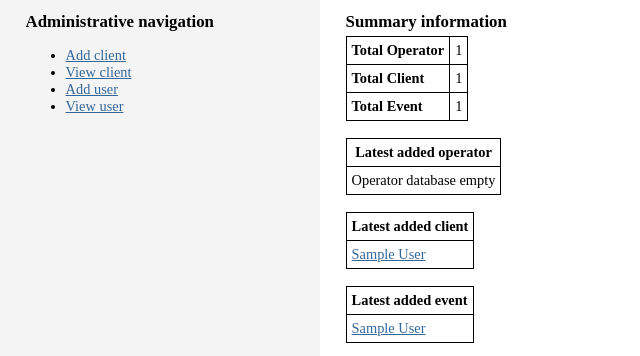
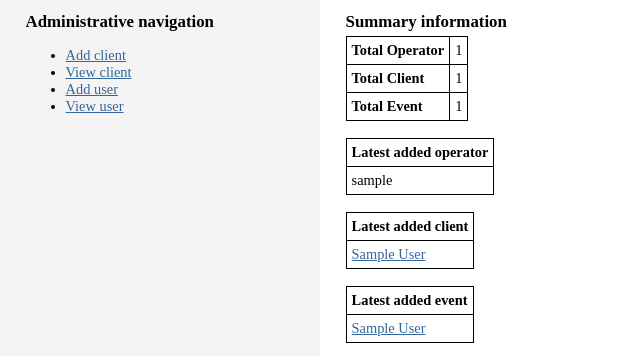
Before and after one commit to essanpupil/autowebsearch, a Django app: page /administrative/ in a window 1280 px wide. Shown: the part 115-471 px from the top of the page, without its empty margins (0-640 px from the left). Run offline with Django 3.2, Linux system fonts and the light colour scheme; a user stored in the database is signed in; tables that the repository leaves empty hold one stand-in row (values such as "Sample post").

Commit message:
display last added operator in administrative dashboard. this operator username is not hyperlink like  the others

```diff
--- a/administrative/templates/administrative/dashboard.html
+++ b/administrative/templates/administrative/dashboard.html
@@ -18,13 +18,9 @@
 <br />
 <table>
     <tr><th>Latest added operator</th></tr>
-    {% for opt in newest_5_operator %}
+    {% for opt in operators.last_added %}
     <tr>
-        <td>
-            <a href="{% url 'administrative:operator_profile' web.id %}">
-                {{ opt.url }}
-            </a>
-        </td>
+        <td>{{ opt.name }}</td>
     </tr>
     {% empty %}
     <tr><td>Operator database empty</td></tr>
--- a/administrative/views.py
+++ b/administrative/views.py
@@ -36,8 +36,7 @@ def admin_dashboard(request):
         context['operators'] = {'count': operators.count(),
                               'last_added': [],}
         for operator in operators[:5]:
-            operator_data = {'id': operator.id,
-                             'name': operator.user.get_username(),}
+            operator_data = {'name': operator.user.get_username(),}
             context['operators']['last_added'].append(operator_data)
         context['events'] = {'count': events.count(),
                               'last_added': [],}
```
